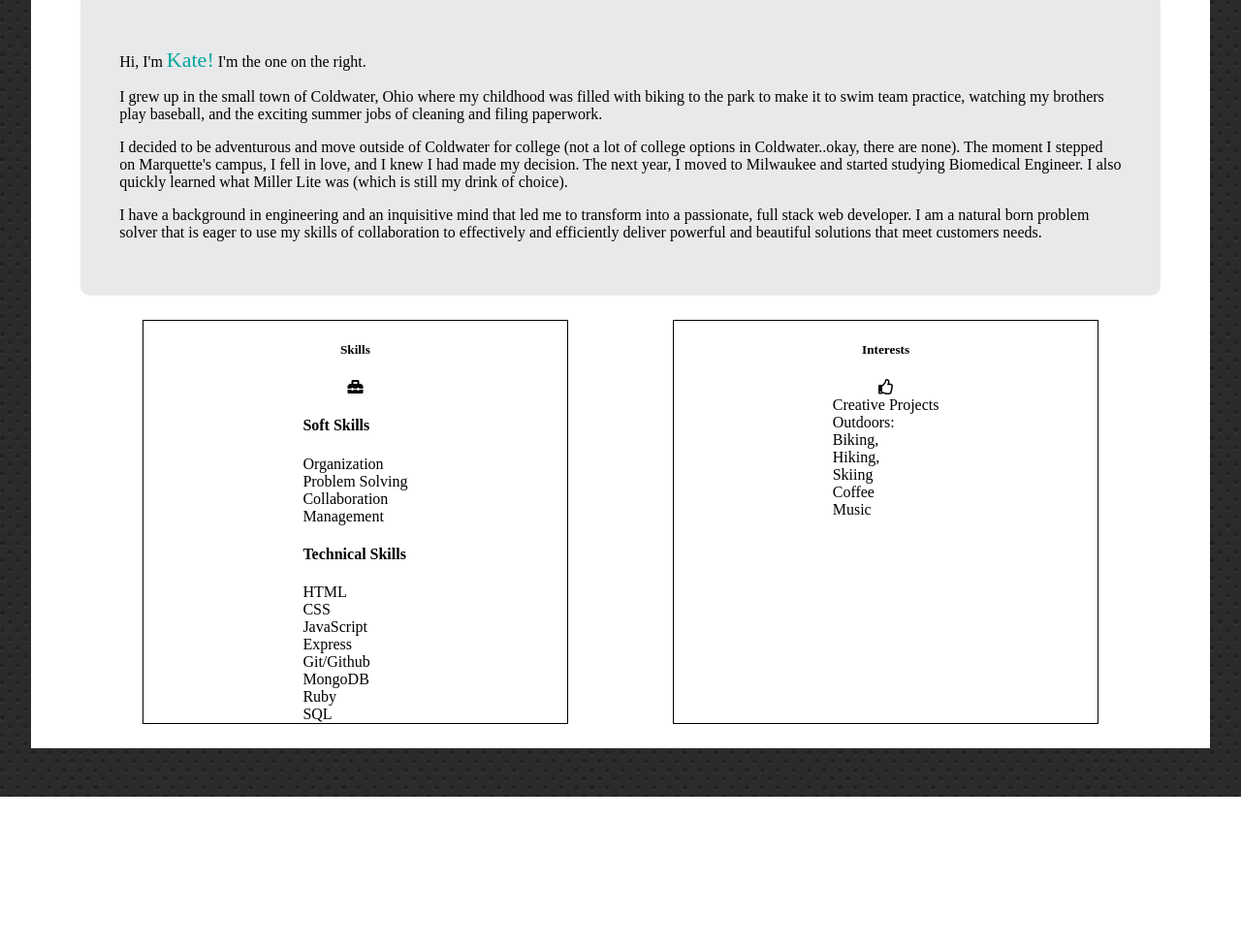
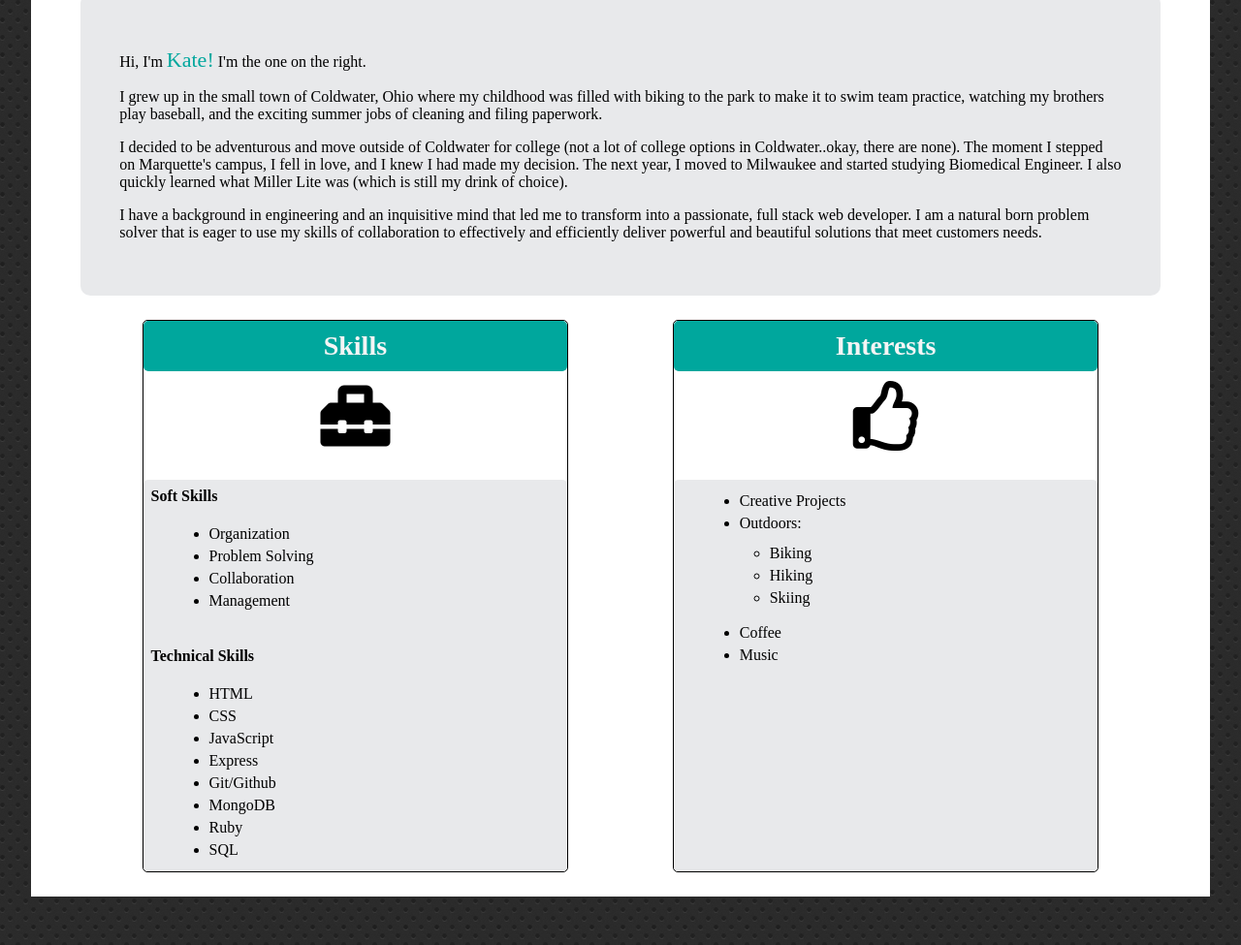
Before and after one commit to kweingart08/Jolly-Roger-Blackjack, a plain HTML site: page about.html in a window 1280 px wide. Shown: the part 522-1497 px from the top of the page at 97% size. Before the commit the page ends 1344 px from the top, so only its background shows below. Drawn offline with Linux system fonts and the light colour scheme.

Commit message:
first draft of about me page complete

```diff
--- a/about.html
+++ b/about.html
@@ -41,20 +41,21 @@
         <div class="bottom-div">
           <div class="skills">
             <div class="skill-title">
-              <h5>Skills</h5>
+              <h5 class="skill-h5">Skills</h5>
             </div>
             <div class="skill-icon">
               <i class="fas fa-toolbox"></i>
             </div>
             <div class="skill-description">
-              <h4>Soft Skills</h4>
+              <h4 class="skill-type">Soft Skills</h4>
               <ul class="skill-ul">
                 <li class="skill-li">Organization</li>
                 <li class="skill-li">Problem Solving</li>
                 <li class="skill-li">Collaboration</li>
                 <li class="skill-li">Management</li>
               </ul>
-              <h4>Technical Skills</h4>
+              <br>
+              <h4 class="skill-type">Technical Skills</h4>
               <ul class="skill-ul">
                 <li class="skill-li">HTML</li>
                 <li class="skill-li">CSS</li>
@@ -70,7 +71,7 @@
 
           <div class="skills">
             <div class="skill-title">
-              <h5>Interests</h5>
+              <h5 class="skill-h5">Interests</h5>
             </div>
             <div class="skill-icon">
               <i class="far fa-thumbs-up"></i>
@@ -78,7 +79,13 @@
             <div class="skill-description">
               <ul class="skill-ul">
                 <li class="skill-li">Creative Projects</li>
-                <li class="skill-li">Outdoors:<br> Biking, <br>Hiking, <br>Skiing</li>
+                <li class="skill-li">Outdoors:
+                  <ul class="skill-ul sub-ul">
+                    <li class="skill-li sub-skill">Biking</li>
+                    <li class="skill-li sub-skill">Hiking</li>
+                    <li class="skill-li sub-skill">Skiing</li>
+                  </ul>
+                </li>
                 <li class="skill-li">Coffee</li>
                 <li class="skill-li">Music</li>
               </ul>
--- a/css/style.css
+++ b/css/style.css
@@ -287,8 +287,53 @@ ul {
   width: 40%;
   align-items: center;
   border: 1px solid black;
+  border-radius: 5px;
 }
 
 .skill-ul {
   display: block;
+  list-style-type: disc;
+  margin-left: 55px;
+  padding: 8px;
 }
+
+.skill-li {
+  margin: 5px;
+}
+
+.fa-thumbs-up, .fa-toolbox {
+  font-size: 72px;
+}
+
+.skill-title {
+  background: var(--teal);
+  width: 100%;
+  text-align: center;
+  margin-bottom: 10px;
+  color: whitesmoke;
+  border-radius: 5px;
+}
+
+.skill-description {
+  margin-top: 30px;
+  width: 100%;
+  background: rgba(220, 222, 224, 0.65);
+  height: 100%;
+  border-radius: 5px;
+}
+
+.skill-h5 {
+  font-size: 28px;
+  margin: 0;
+  padding: 10px;
+}
+
+.skill-type {
+  margin: 0;
+  padding: 8px;
+}
+
+.sub-ul {
+  margin-left: 18px;
+  list-style-type: circle;
+}
```
